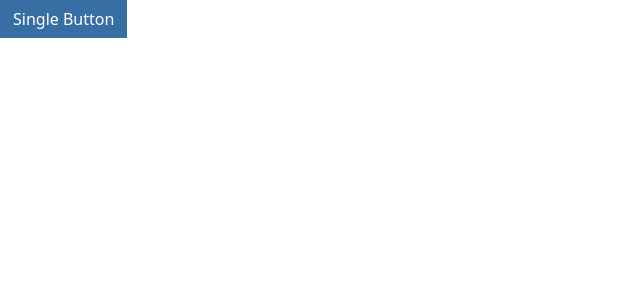
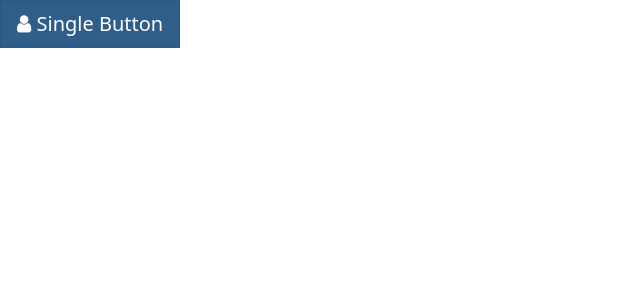
Before and after one commit to RenatoPacheco/Template-Angular-17, an Angular app: page / in a window 1280 px wide. Shown: the top 300 px of the page, without its empty margins (0-640 px from the left). Built offline with nearby package versions, Linux system fonts and the light colour scheme.

Commit message:
feat: Instalando font-awesome

```diff
--- a/angular.json
+++ b/angular.json
@@ -30,7 +30,8 @@
               "src/assets"
             ],
             "styles": [
-              "src/styles.scss"
+              "src/styles.scss",
+              "node_modules/font-awesome/css/font-awesome.min.css"
             ],
             "scripts": [],
             "server": "src/main.server.ts",
@@ -95,7 +96,8 @@
               "src/assets"
             ],
             "styles": [
-              "src/styles.scss"
+              "src/styles.scss",
+              "node_modules/font-awesome/css/font-awesome.min.css"
             ],
             "scripts": []
           }
--- a/package.json
+++ b/package.json
@@ -23,6 +23,7 @@
     "@angular/ssr": "^17.3.12",
     "bootstrap": "^5.3.3",
     "express": "^4.18.2",
+    "font-awesome": "^4.7.0",
     "ngx-bootstrap": "^12.0.0",
     "rxjs": "~7.8.0",
     "tslib": "^2.3.0",
--- a/src/app/app.component.html
+++ b/src/app/app.component.html
@@ -1,3 +1,4 @@
-<button type="button" class="btn btn-primary">
+<button type="button" class="btn btn-primary btn-lg">
+  <i class="fa fa-user"></i>
   Single Button
 </button>
```
Also changed, not shown: 1 other file (tests, documents, lock files or other folders).
